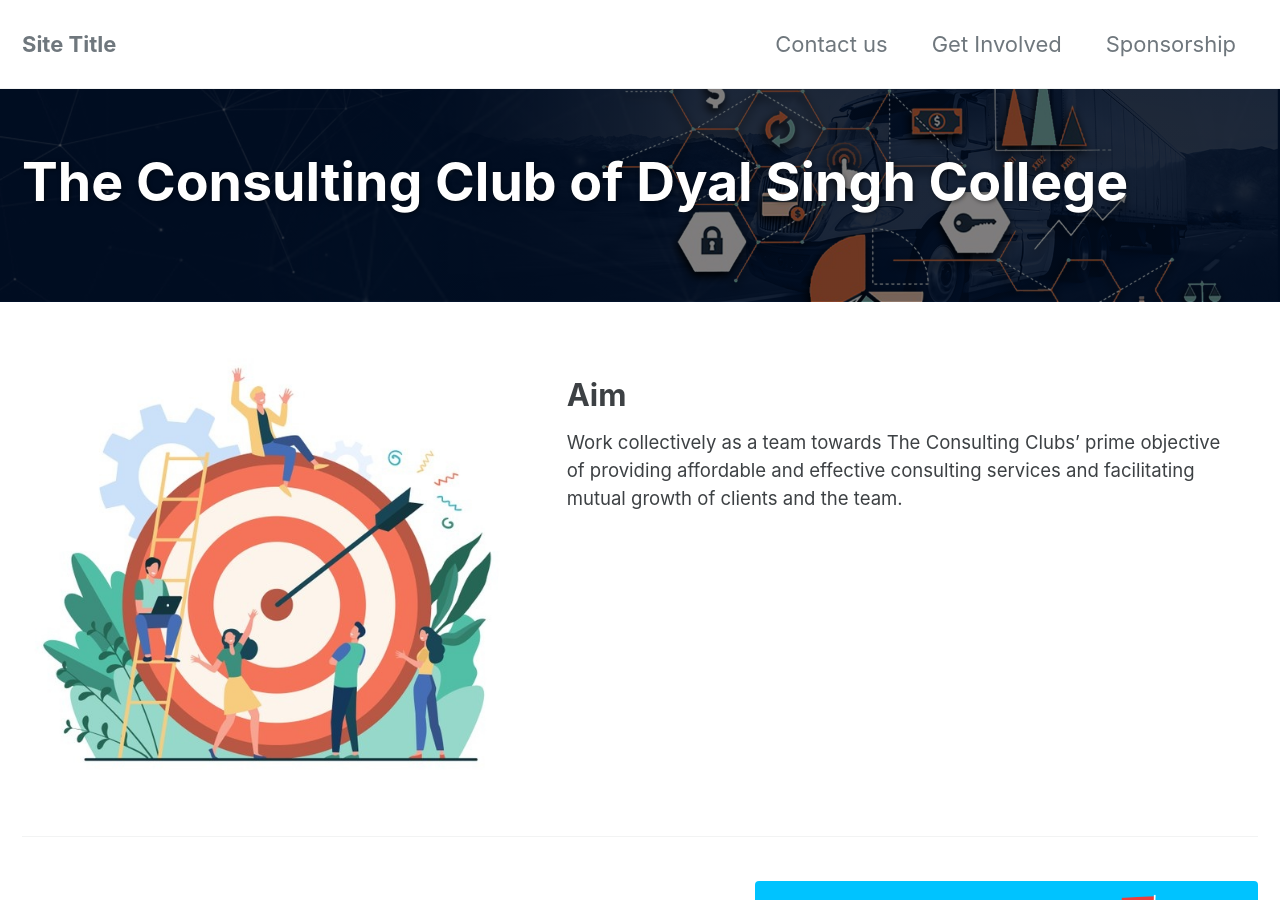
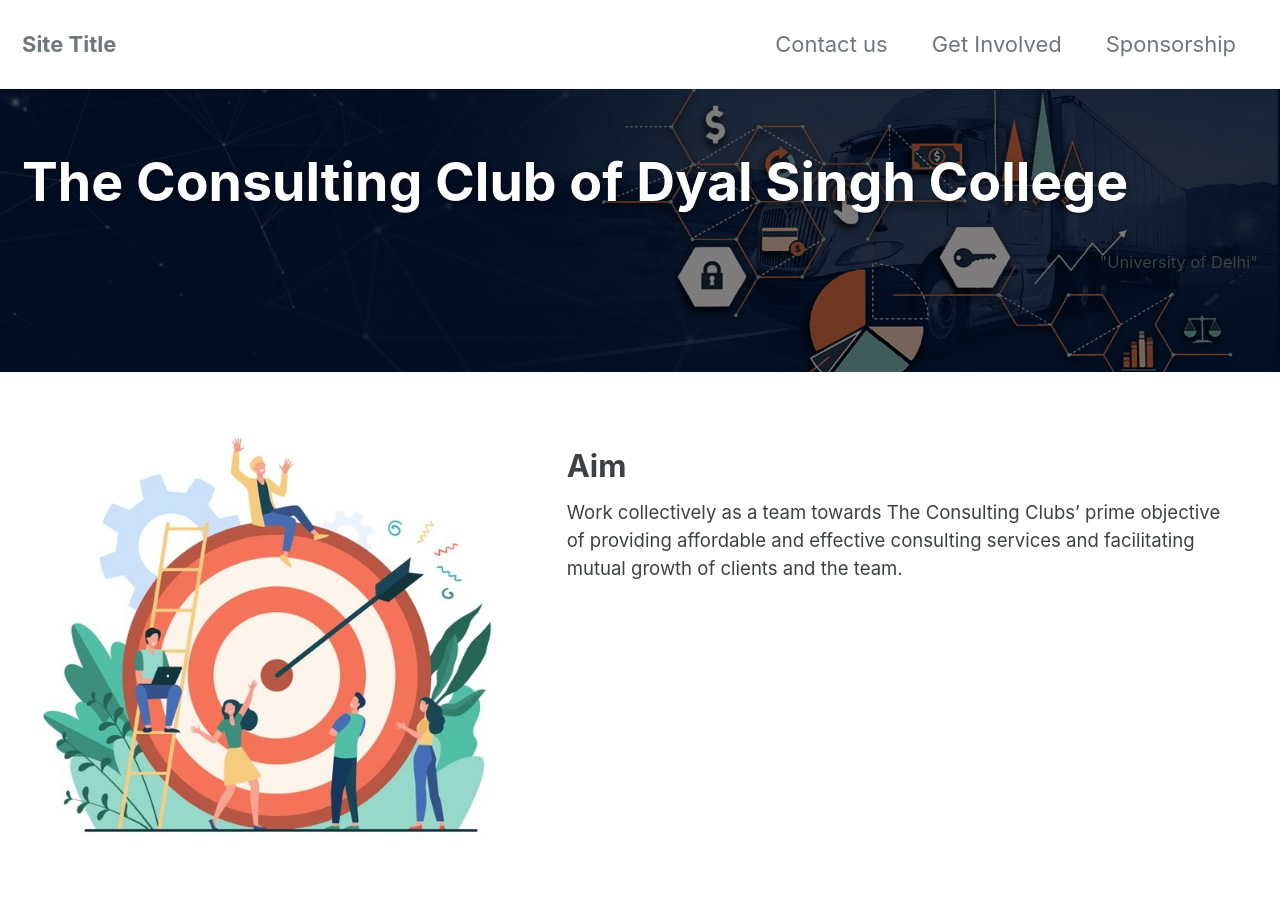
Before and after one commit to tccdsc/tccdsc.github.io, a Jekyll site: the page built from _pages/home.md, in a window 1280 px wide and 900 px high. Built offline with Jekyll 4.4.1, drawn with Linux system fonts in a browser that asks for light colours; cached includes are drawn as plain includes; some of the changed lines change nothing that is shown.

Commit message:
Update home.md

```diff
--- a/_pages/home.md
+++ b/_pages/home.md
@@ -7,7 +7,7 @@
   overlay_color: "#000"
   overlay_filter: "0.5"
   overlay_image: /assets/home-banner.png
-#excerpt: "The Consulting Club of Dyal Singh College, University of Delhi"
+excerpt: <p style="text-align:right;"><small>"University of Delhi"</small></p>
 aim:
   - image_path: "/assets/aim.jpg"
     title: "Aim"
```
